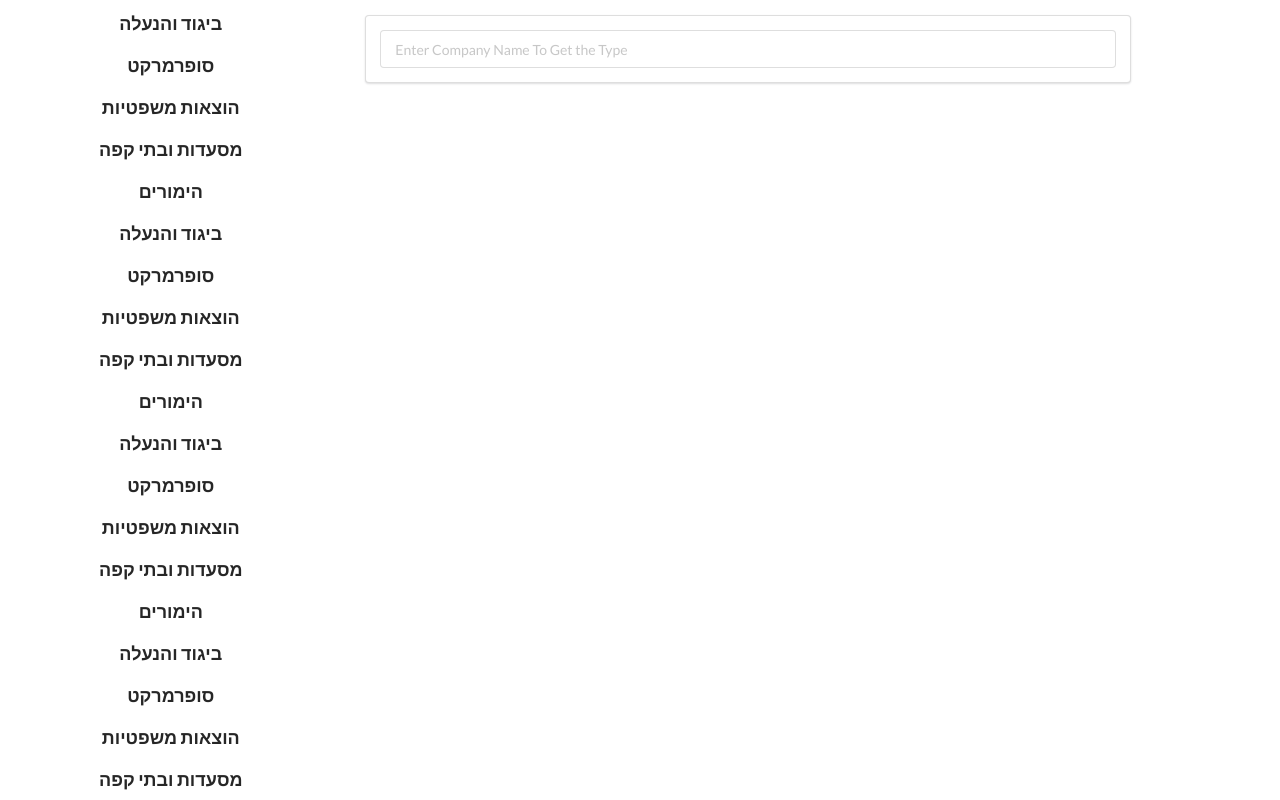
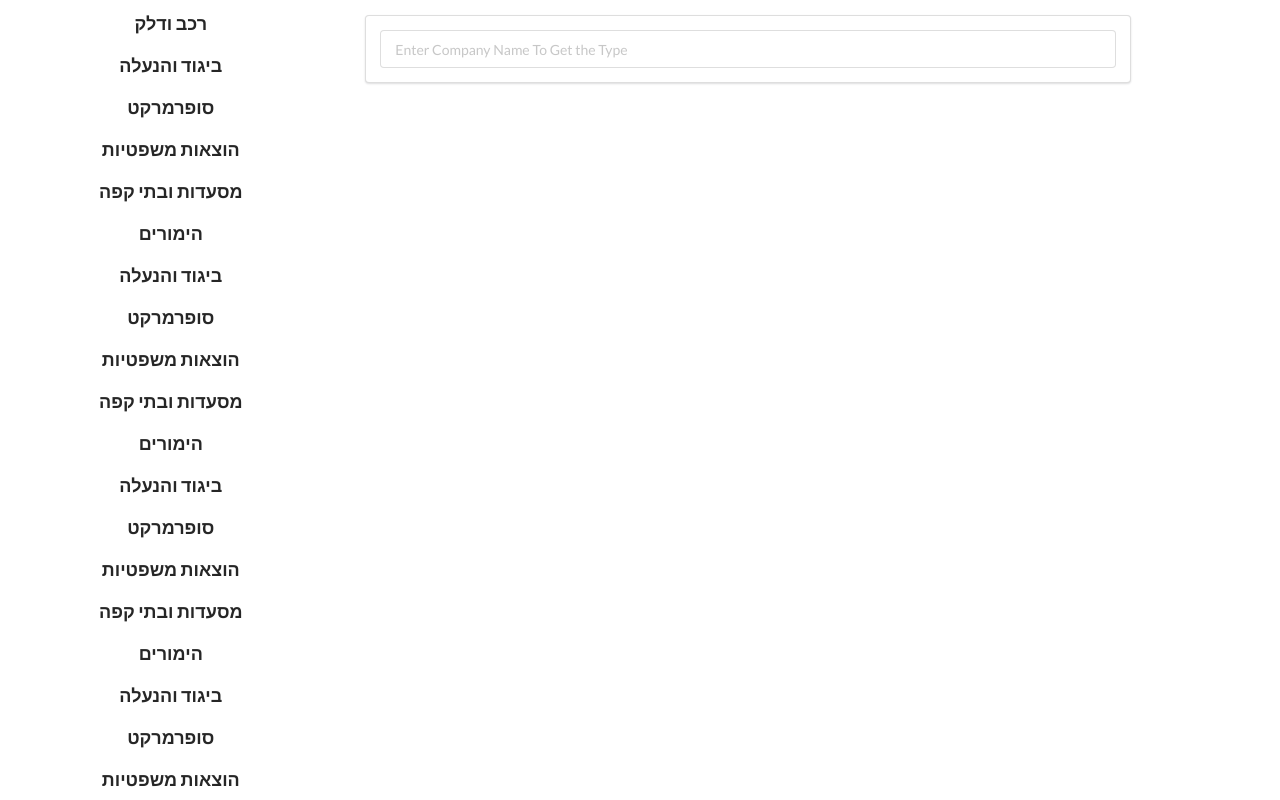
Before and after one commit to benmenis/Business-Type-Detection-Website, a React (Create React App) app: page / in a window 1280 px wide. Shown: the top 800 px of the page. Built offline with nearby package versions, Linux system fonts and the light colour scheme.

Commit message:
add new type - קלדו בכר

```diff
--- a/src/data/Types.js
+++ b/src/data/Types.js
@@ -1,5 +1,3 @@
-import React from 'react';
-
-const Types = ['ביגוד והנעלה', 'סופרמרקט', 'הוצאות משפטיות', 'מסעדות ובתי קפה', 'הימורים', 'ביגוד והנעלה', 'סופרמרקט', 'הוצאות משפטיות', 'מסעדות ובתי קפה', 'הימורים', 'ביגוד והנעלה', 'סופרמרקט', 'הוצאות משפטיות', 'מסעדות ובתי קפה', 'הימורים', 'ביגוד והנעלה', 'סופרמרקט', 'הוצאות משפטיות', 'מסעדות ובתי קפה', 'הימורים', 'ביגוד והנעלה', 'סופרמרקט', 'הוצאות משפטיות', 'מסעדות ובתי קפה', 'הימורים', 'ביגוד והנעלה', 'סופרמרקט', 'הוצאות משפטיות', 'מסעדות ובתי קפה', 'הימורים'];
+const Types = ['רכב ודלק', 'ביגוד והנעלה', 'סופרמרקט', 'הוצאות משפטיות', 'מסעדות ובתי קפה', 'הימורים', 'ביגוד והנעלה', 'סופרמרקט', 'הוצאות משפטיות', 'מסעדות ובתי קפה', 'הימורים', 'ביגוד והנעלה', 'סופרמרקט', 'הוצאות משפטיות', 'מסעדות ובתי קפה', 'הימורים', 'ביגוד והנעלה', 'סופרמרקט', 'הוצאות משפטיות', 'מסעדות ובתי קפה', 'הימורים', 'ביגוד והנעלה', 'סופרמרקט', 'הוצאות משפטיות', 'מסעדות ובתי קפה', 'הימורים', 'ביגוד והנעלה', 'סופרמרקט', 'הוצאות משפטיות', 'מסעדות ובתי קפה', 'הימורים'];
 
 export default Types;
```
